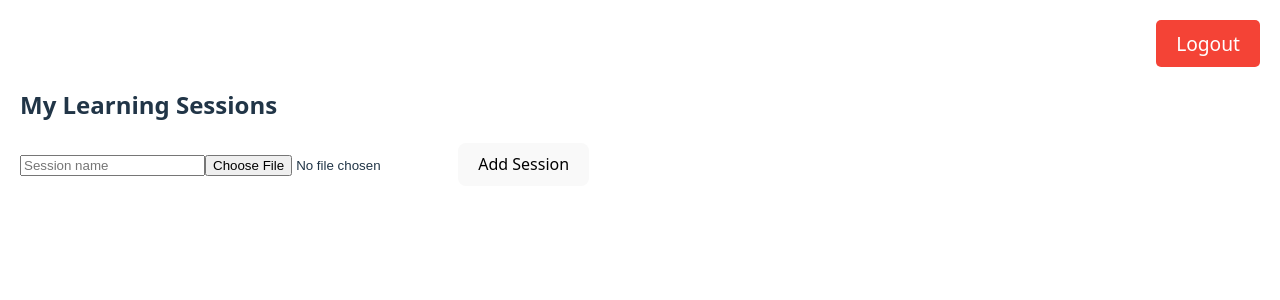
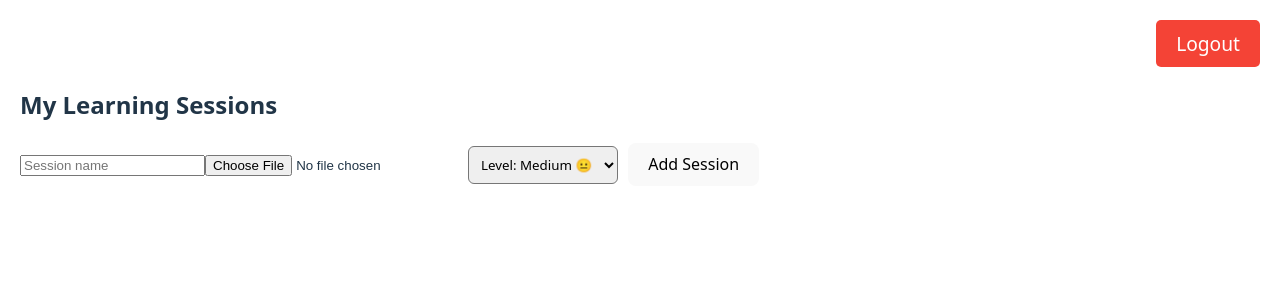
Before and after one commit to Royi15/Trivisum, a React (Vite) app: page / in a window 1280 px wide. Both pictures are taken after a click on the button "Login". Shown: the top 300 px of the page. Built offline with nearby package versions, Linux system fonts and the light colour scheme.

Commit message:
Add difficulty levels for question generation

```diff
--- a/FrontEnd/LoggedInPage.css
+++ b/FrontEnd/LoggedInPage.css
@@ -24,8 +24,8 @@
 }
 
 .spinner {
-  border: 3px solid #f3f3f3; /* צבע רקע */
-  border-top: 3px solid #3498db; /* צבע החלק המסתובב */
+  border: 3px solid #f3f3f3;
+  border-top: 3px solid #3498db;
   border-radius: 50%;
   width: 18px;
   height: 18px;
@@ -38,3 +38,15 @@
   0% { transform: rotate(0deg); }
   100% { transform: rotate(360deg); }
 }
+
+.difficulty-select {
+  padding: 8px;
+  border-radius: 6px;
+  cursor: pointer;
+  margin: 0 10px;
+  font-family: inherit;
+}
+
+.difficulty-select:focus {
+  outline: none;
+}
--- a/FrontEnd/LoggedInPage.jsx
+++ b/FrontEnd/LoggedInPage.jsx
@@ -1,4 +1,4 @@
-import { useState } from "react";
+import { useState, useRef } from "react";
 import "./LoggedInPage.css";
 import Popup from "./Popup";
 import { getDocument, GlobalWorkerOptions } from "pdfjs-dist/legacy/build/pdf";
@@ -11,6 +11,8 @@ function LoggedInPage({ onLogout }) {
   const [newSessionFile, setNewSessionFile] = useState(null);
   const [popupSession, setPopupSession] = useState(null);
   const [loading, setLoading] = useState(false);
+  const [difficulty, setDifficulty] = useState("Medium");
+  const fileInputRef = useRef(null);
 
   const handleFileChange = (e) => {
     const file = e.target.files[0];
@@ -40,7 +42,7 @@ function LoggedInPage({ onLogout }) {
       const res = await fetch("http://localhost:5174/generate-questions", {
         method: "POST",
         headers: { "Content-Type": "application/json" },
-        body: JSON.stringify({ summaryText: pdfText }),
+        body: JSON.stringify({ summaryText: pdfText, difficulty: difficulty }),
       });
 
       const data = await res.json();
@@ -79,7 +81,7 @@ function LoggedInPage({ onLogout }) {
 
     const newSession = {
       id: Date.now(),
-      name: newSessionName,
+      name: `${newSessionName} (${difficulty})`,
       file: newSessionFile,
       questions: Array.isArray(questions) ? questions : [],
     };
@@ -87,6 +89,9 @@ function LoggedInPage({ onLogout }) {
     setSessions([...sessions, newSession]);
     setNewSessionName("");
     setNewSessionFile(null);
+    if (fileInputRef.current) {
+      fileInputRef.current.value = "";
+    }
     setLoading(false);
   };
 
@@ -108,7 +113,16 @@ function LoggedInPage({ onLogout }) {
             value={newSessionName}
             onChange={(e) => setNewSessionName(e.target.value)}
           />
-          <input type="file" accept="application/pdf" onChange={handleFileChange} />
+          <input type="file" accept="application/pdf" onChange={handleFileChange} ref={fileInputRef} />
+          <select
+            value={difficulty}
+            onChange={(e) => setDifficulty(e.target.value)}
+            className="difficulty-select"
+          >
+            <option value="Easy">Level: Easy 😊</option>
+            <option value="Medium">Level: Medium 😐</option>
+            <option value="Hard">Level: Hard 🤯</option>
+          </select>
           <button type="submit" disabled={loading}>
             {loading ? <div className="spinner"></div> : "Add Session"}
           </button>
```
Also changed, not shown: 1 other file (tests, documents, lock files or other folders).
